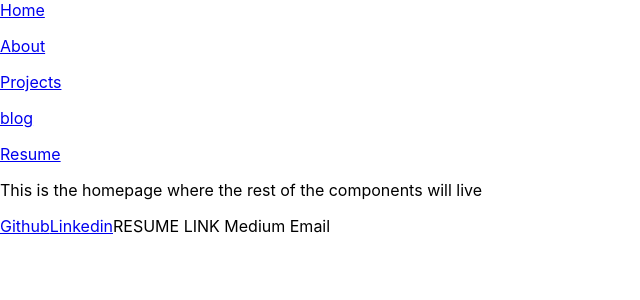
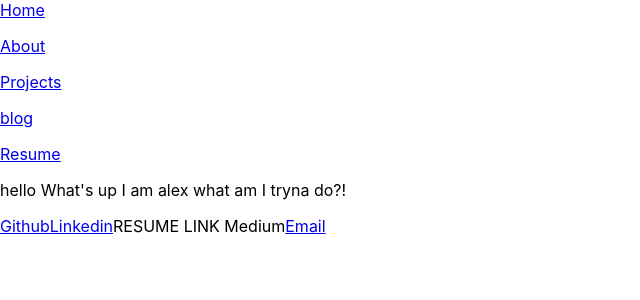
Before and after one commit to magic-onion/my-site, a React (Create React App) app: page / in a window 1280 px wide. Shown: the top 300 px of the page, without its empty margins (0-640 px from the left). Built offline with nearby package versions, Linux system fonts and the light colour scheme.

Commit message:
minor route changes

```diff
--- a/src/components/Social.js
+++ b/src/components/Social.js
@@ -3,11 +3,11 @@
 const SocialLinks = props => {
   return(
     <div className="social-links">
-    <a href='https://githhub.com/magic-onion'>Github</a>
+    <a href='https://github.com/magic-onion'>Github</a>
     <a href="https://www.linkedin.com/in/alexander-truong-54878399/">Linkedin</a>
     RESUME LINK
     Medium
-    Email
+    <a href="mailto:1tru.alex@gmail.com">Email</a>
     </div>
   )
 }
--- a/src/containers/Home.js
+++ b/src/containers/Home.js
@@ -4,10 +4,13 @@
   render() {
     return(
       <div className='about'>
-      <p>This is the homepage where the rest of the components will live</p>
+      <p>hello What's up I am alex what am I tryna do?!</p>
       </div>
     )
   }
 }
 
 export default Home
+
+//elevator pitch and what i am tryna to do
+//
```
